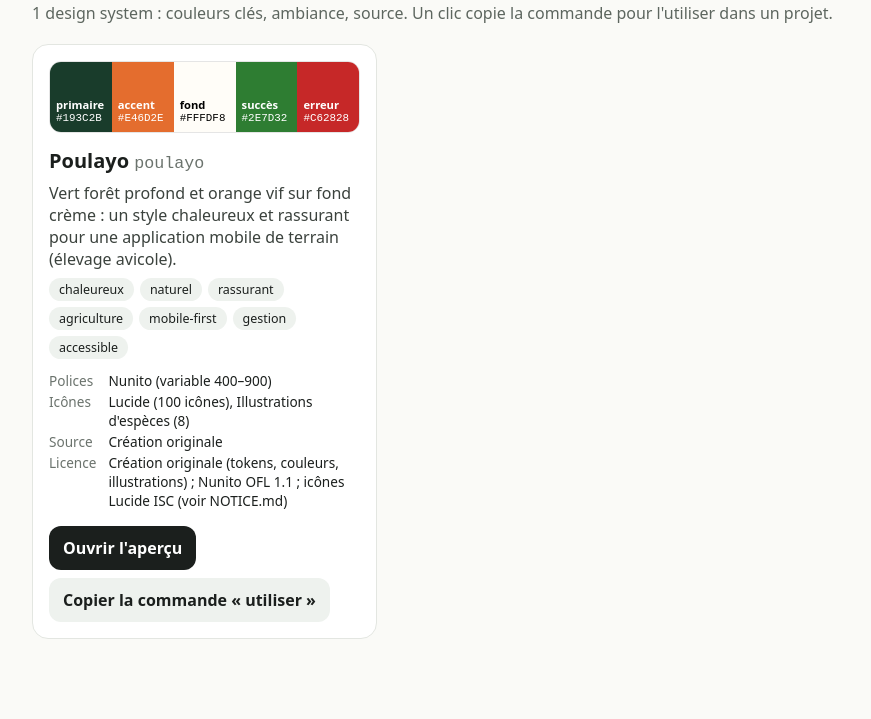
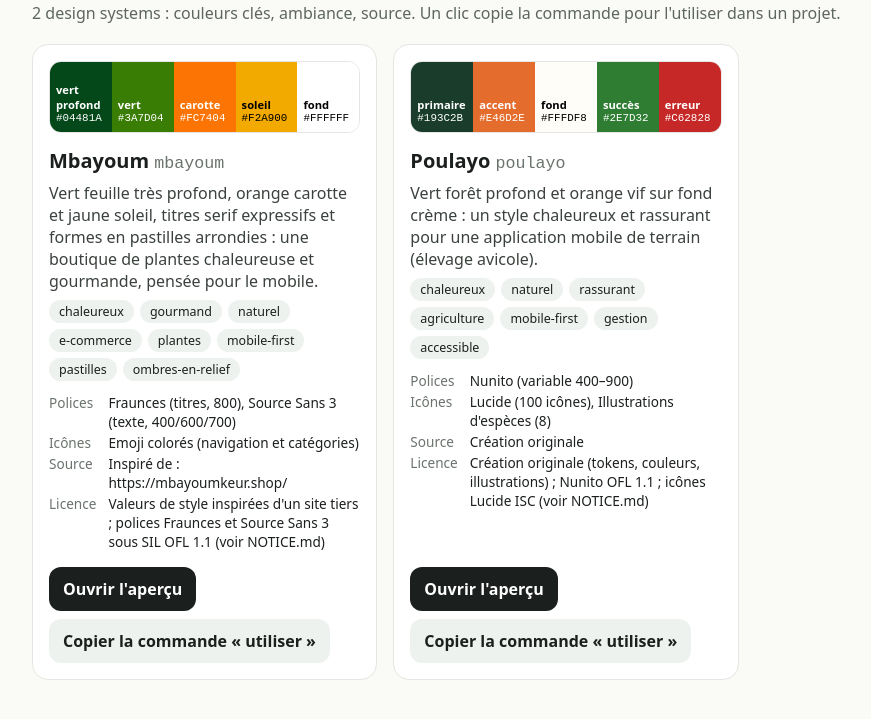
Before and after one commit to layesamake/design-system, a plain HTML site: page index.html in a window 1280 px wide. Shown: the part 69-788 px from the top of the page, without its empty margins (74-945 px from the left). Drawn offline with Linux system fonts and the light colour scheme.

Commit message:
feat: design system mbayoum (inspiré de mbayoumkeur.shop)
Vert feuille profond, orange carotte, jaune soleil ; titres Fraunces, texte Source Sans 3 ; pastilles arrondies et ombres en relief.
Valeurs relevées sur la feuille de style publique du site ; logo, photos et illustrations non repris (source : inspired).
Catalogue mis à jour.

Co-Authored-By: Claude Sonnet 5.5 <noreply@anthropic.com>

```diff
--- a/index.html
+++ b/index.html
@@ -28,9 +28,16 @@
 </style>
 </head>
 <body>
-<header><h1>Bibliothèque de design systems</h1><p class="lead">1 design system : couleurs clés, ambiance, source. Un clic copie la commande pour l'utiliser dans un projet.</p></header>
+<header><h1>Bibliothèque de design systems</h1><p class="lead">2 design systems : couleurs clés, ambiance, source. Un clic copie la commande pour l'utiliser dans un projet.</p></header>
 <main class="grid">
-<article class="card" id="poulayo">
+<article class="card" id="mbayoum">
+  <div class="swatches"><span class="sw" style="background:#04481A;color:#fff" title="vert profond #04481A"><b>vert profond</b>#04481A</span><span class="sw" style="background:#3A7D04;color:#fff" title="vert #3A7D04"><b>vert</b>#3A7D04</span><span class="sw" style="background:#FC7404;color:#fff" title="carotte #FC7404"><b>carotte</b>#FC7404</span><span class="sw" style="background:#F2A900;color:#000" title="soleil #F2A900"><b>soleil</b>#F2A900</span><span class="sw" style="background:#FFFFFF;color:#000" title="fond #FFFFFF"><b>fond</b>#FFFFFF</span></div>
+  <h2>Mbayoum <small><code>mbayoum</code></small></h2>
+  <p>Vert feuille très profond, orange carotte et jaune soleil, titres serif expressifs et formes en pastilles arrondies : une boutique de plantes chaleureuse et gourmande, pensée pour le mobile.</p>
+  <ul class="tags"><li>chaleureux</li><li>gourmand</li><li>naturel</li><li>e-commerce</li><li>plantes</li><li>mobile-first</li><li>pastilles</li><li>ombres-en-relief</li></ul>
+  <dl><dt>Polices</dt><dd>Fraunces (titres, 800), Source Sans 3 (texte, 400/600/700)</dd><dt>Icônes</dt><dd>Emoji colorés (navigation et catégories)</dd><dt>Source</dt><dd>Inspiré de : https://mbayoumkeur.shop/</dd><dt>Licence</dt><dd>Valeurs de style inspirées d&#x27;un site tiers ; polices Fraunces et Source Sans 3 sous SIL OFL 1.1 (voir NOTICE.md)</dd></dl>
+  <div class="actions"><a class="btn" href="./mbayoum/preview/index.html">Ouvrir l'aperçu</a><button class="btn ghost" data-copy="python tools/use.py mbayoum ../mon-projet">Copier la commande « utiliser »</button></div>
+</article><article class="card" id="poulayo">
   <div class="swatches"><span class="sw" style="background:#193C2B;color:#fff" title="primaire #193C2B"><b>primaire</b>#193C2B</span><span class="sw" style="background:#E46D2E;color:#fff" title="accent #E46D2E"><b>accent</b>#E46D2E</span><span class="sw" style="background:#FFFDF8;color:#000" title="fond #FFFDF8"><b>fond</b>#FFFDF8</span><span class="sw" style="background:#2E7D32;color:#fff" title="succès #2E7D32"><b>succès</b>#2E7D32</span><span class="sw" style="background:#C62828;color:#fff" title="erreur #C62828"><b>erreur</b>#C62828</span></div>
   <h2>Poulayo <small><code>poulayo</code></small></h2>
   <p>Vert forêt profond et orange vif sur fond crème : un style chaleureux et rassurant pour une application mobile de terrain (élevage avicole).</p>
--- /dev/null
+++ b/mbayoum/NOTICE.md
@@ -0,0 +1,10 @@
+# Mentions
+
+## Origine
+Valeurs (couleurs, tailles, rayons, ombres) relevées le 2026-11-18 sur https://mbayoumkeur.shop/ à partir de sa feuille de style publique. Ce design system s'en **inspire** ; il ne reprend ni ses textes, ni ses photos, ni son logo, ni ses illustrations.
+
+## Polices
+- **Fraunces** (Undercase Type) : SIL Open Font License 1.1. https://fonts.google.com/specimen/Fraunces
+- **Source Sans 3** (Adobe) : SIL Open Font License 1.1. https://fonts.google.com/specimen/Source+Sans+3
+
+Les deux sont chargées depuis Google Fonts (`css/fonts.css`) : aucun fichier de police n'est stocké dans ce dossier.
--- /dev/null
+++ b/mbayoum/css/fonts.css
@@ -0,0 +1,4 @@
+/* Polices de mbayoum : Fraunces (titres) et Source Sans 3 (texte), chargées depuis Google Fonts.
+   Les deux sont sous licence SIL OFL 1.1. Pour travailler hors ligne, téléchargez les fichiers woff2
+   depuis Google Fonts (ou google-webfonts-helper) dans ../fonts/ et remplacez cet @import par des @font-face. */
+@import url('https://fonts.googleapis.com/css2?family=Fraunces:opsz,wght@9..144,100..900&family=Source+Sans+3:wght@400;600;700&display=swap');
--- /dev/null
+++ b/mbayoum/css/tokens.css
@@ -0,0 +1,77 @@
+/* Design tokens mbayoum : variables CSS. Chargez css/fonts.css avant ce fichier. */
+:root {
+  --font-display: 'Fraunces', Georgia, serif;
+  --font-sans: 'Source Sans 3', system-ui, sans-serif;
+  --font-brand: var(--font-sans);
+
+  /* leaf */
+  --ds-leaf-50: #F2F9EA; /* Fond des pastilles de catégories, fond doux */
+  --ds-leaf-100: #E1F1CD; /* Bordure des pastilles de catégories */
+  --ds-leaf-500: #479A05; /* Vert vif (accents, survol) */
+  --ds-leaf-600: #3A7D04; /* Vert principal : bouton « Ma sélection », bordure au focus, cartes de catégories */
+  --ds-leaf-700: #2B6403; /* Vert foncé : élément actif de la barre du bas, texte d'accent */
+  --ds-leaf-900: #04481A; /* Vert très profond : bandeau d'accueil, titres, texte sur pastilles claires */
+
+  /* accent */
+  --ds-accent-carrot: #FC7404; /* Orange carotte : appel à l'action principal (« Voir les produits ») */
+  --ds-accent-sun: #F2A900; /* Jaune soleil : accent chaud, étoiles, mises en avant */
+  --ds-accent-sun-soft: #F3D27A; /* Jaune doux : fonds et halos autour du logo */
+
+  /* neutral */
+  --ds-neutral-white: #FFFFFF; /* Fond de page, cartes, texte sur vert profond */
+  --ds-neutral-slate-100: #F1F5F9; /* Fond de section discret */
+  --ds-neutral-slate-500: #64748B; /* Texte tertiaire */
+  --ds-neutral-slate-600: #475569; /* Texte secondaire */
+  --ds-neutral-slate-700: #334155; /* Texte soutenu */
+  --ds-neutral-slate-800: #1E293B; /* Texte principal du corps de page */
+  --ds-neutral-gray-200: #E5E7EB; /* Bordure standard des champs */
+  --ds-neutral-gray-400: #9CA3AF; /* Texte d'aide dans les champs */
+  --ds-neutral-ink: #171717; /* Noir doux */
+
+  /* state */
+  --ds-state-danger: #991B1B; /* Erreur, suppression */
+  --ds-state-whatsapp: #25D366; /* Bouton de commande WhatsApp (couleur de la marque WhatsApp) */
+
+  /* rayons */
+  --ds-radius-sm: 0.375rem;
+  --ds-radius-md: 0.5rem;
+  --ds-radius-lg: 0.75rem;
+  --ds-radius-xl: 1rem;
+  --ds-radius-2xl: 1.5rem;
+  --ds-radius-3xl: 2rem;
+  --ds-radius-sheet-top: 1.75rem 1.75rem 0 0;
+  --ds-radius-pill: 9999px;
+
+  /* ombres */
+  --ds-shadow-button-3d: 0 3px 0 rgba(4, 72, 26, 0.25);
+  --ds-shadow-button-3d-dark: 0 5px 0 rgba(0, 0, 0, 0.2);
+  --ds-shadow-button-3d-darker: 0 5px 0 rgba(0, 0, 0, 0.25);
+  --ds-shadow-sheet-up: 0 -12px 40px rgba(4, 72, 26, 0.3);
+
+  /* tailles de texte */
+  --ds-text-nav: 0.8125rem;
+  --ds-text-caption: 0.75rem;
+  --ds-text-small: 0.875rem;
+  --ds-text-body: 1rem;
+  --ds-text-lead: 1.125rem;
+  --ds-text-title-sm: 1.25rem;
+  --ds-text-title: 1.5rem;
+  --ds-text-h2: 1.875rem;
+  --ds-text-h1: clamp(1.55rem, 3.6vw, 3rem);
+  --ds-text-display: 3.75rem;
+}
+
+/* Base et exemples d'usage */
+body { font-family: var(--font-sans); color: var(--ds-neutral-slate-800); background: var(--ds-neutral-white); line-height: 1.5; padding-bottom: 80px; }
+h1, h2, h3 { font-family: var(--font-display); font-weight: 800; color: var(--ds-leaf-900); }
+
+.ds-pill { display: inline-flex; align-items: center; border-radius: var(--ds-radius-pill); }
+.ds-chip { display: inline-flex; align-items: center; border-radius: var(--ds-radius-pill); padding: 0 12px; min-height: 36px; background: var(--ds-leaf-50); border: 1px solid var(--ds-leaf-100); color: var(--ds-leaf-900); font-size: var(--ds-text-small); }
+.ds-btn-primary { border-radius: var(--ds-radius-pill); padding: 0 16px; min-height: 44px; background: var(--ds-leaf-600); color: #fff; font-weight: 600; box-shadow: var(--ds-shadow-button-3d); }
+.ds-btn-cta { border-radius: var(--ds-radius-pill); padding: 0 20px; min-height: 48px; background: var(--ds-accent-carrot); color: #fff; font-weight: 700; box-shadow: var(--ds-shadow-button-3d-dark); }
+.ds-search { border-radius: var(--ds-radius-pill); border: 1px solid var(--ds-neutral-gray-200); padding: 8px 16px; font-size: var(--ds-text-small); }
+.ds-search:focus { border-color: var(--ds-leaf-600); outline: none; }
+.ds-hero { background: var(--ds-leaf-900); color: #fff; }
+
+:where(a, button, input, select, textarea, summary, [tabindex]):focus-visible { outline: 3px solid var(--ds-accent-carrot); outline-offset: 2px; }
+@media (prefers-reduced-motion: reduce) { *, *::before, *::after { animation-duration: .01ms !important; transition-duration: .01ms !important; scroll-behavior: auto !important; } }
--- /dev/null
+++ b/mbayoum/tokens/colors.json
@@ -0,0 +1,99 @@
+{
+  "$description": "Couleurs relevées sur mbayoumkeur.shop (boutique de plantes, Sénégal). Noms repris de la feuille de style du site (leaf, carrot, sun).",
+  "colors": {
+    "leaf": {
+      "50": {
+        "value": "#F2F9EA",
+        "role": "Fond des pastilles de catégories, fond doux"
+      },
+      "100": {
+        "value": "#E1F1CD",
+        "role": "Bordure des pastilles de catégories"
+      },
+      "500": {
+        "value": "#479A05",
+        "role": "Vert vif (accents, survol)"
+      },
+      "600": {
+        "value": "#3A7D04",
+        "role": "Vert principal : bouton « Ma sélection », bordure au focus, cartes de catégories"
+      },
+      "700": {
+        "value": "#2B6403",
+        "role": "Vert foncé : élément actif de la barre du bas, texte d'accent"
+      },
+      "900": {
+        "value": "#04481A",
+        "role": "Vert très profond : bandeau d'accueil, titres, texte sur pastilles claires"
+      }
+    },
+    "accent": {
+      "carrot": {
+        "value": "#FC7404",
+        "role": "Orange carotte : appel à l'action principal (« Voir les produits »)"
+      },
+      "sun": {
+        "value": "#F2A900",
+        "role": "Jaune soleil : accent chaud, étoiles, mises en avant"
+      },
+      "sun-soft": {
+        "value": "#F3D27A",
+        "role": "Jaune doux : fonds et halos autour du logo"
+      }
+    },
+    "neutral": {
+      "white": {
+        "value": "#FFFFFF",
+        "role": "Fond de page, cartes, texte sur vert profond"
+      },
+      "slate-100": {
+        "value": "#F1F5F9",
+        "role": "Fond de section discret"
+      },
+      "slate-500": {
+        "value": "#64748B",
+        "role": "Texte tertiaire"
+      },
+      "slate-600": {
+        "value": "#475569",
+        "role": "Texte secondaire"
+      },
+      "slate-700": {
+        "value": "#334155",
+        "role": "Texte soutenu"
+      },
+      "slate-800": {
+        "value": "#1E293B",
+        "role": "Texte principal du corps de page"
+      },
+      "gray-200": {
+        "value": "#E5E7EB",
+        "role": "Bordure standard des champs"
+      },
+      "gray-400": {
+        "value": "#9CA3AF",
+        "role": "Texte d'aide dans les champs"
+      },
+      "ink": {
+        "value": "#171717",
+        "role": "Noir doux"
+      }
+    },
+    "state": {
+      "danger": {
+        "value": "#991B1B",
+        "role": "Erreur, suppression"
+      },
+      "whatsapp": {
+        "value": "#25D366",
+        "role": "Bouton de commande WhatsApp (couleur de la marque WhatsApp)"
+      }
+    }
+  },
+  "gradients": {
+    "hero-overlay": {
+      "value": "rgba(4, 72, 26, 0.9)",
+      "role": "Voile vert profond (90 %) sur les photos du bandeau ; variantes 60 % et 95 %"
+    }
+  }
+}
```
Also changed, not shown: catalog.json (+39 -0 lines), mbayoum/design-system.json (added, +39 -0 lines), mbayoum/preview/index.html (added, +59 -0 lines), mbayoum/tokens/shape.json (added, +29 -0 lines), mbayoum/tokens/typography.json (added, +79 -0 lines), README.md, mbayoum/icons/README.md (added).
